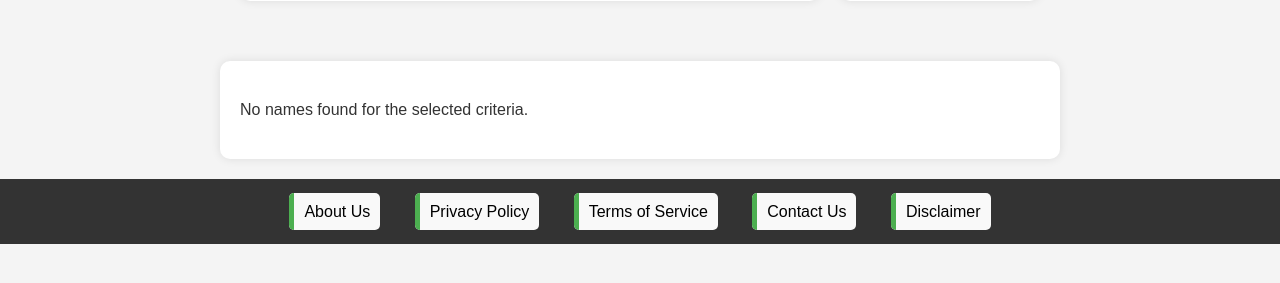
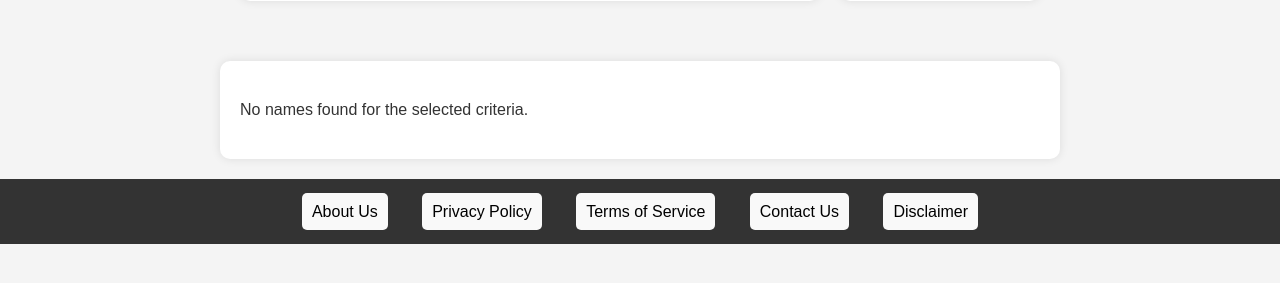
Before and after one commit to ChrisHesse0/NamesWebsite, a Django app: page / in a window 1280 px wide. Shown: the part 459-742 px from the top of the page. Run offline with Django 4.2, Linux system fonts and the light colour scheme; data that the repository does not hold is empty.

Commit message:
removes green from elements in footer

```diff
--- a/mysite/babynames/static/babynames/styles.css
+++ b/mysite/babynames/static/babynames/styles.css
@@ -172,6 +172,8 @@ li {
 .footer-links li {
     display: inline;
     margin: 0 15px;
+    border-left: none;
+
 }
 
 .footer-links a {
```
